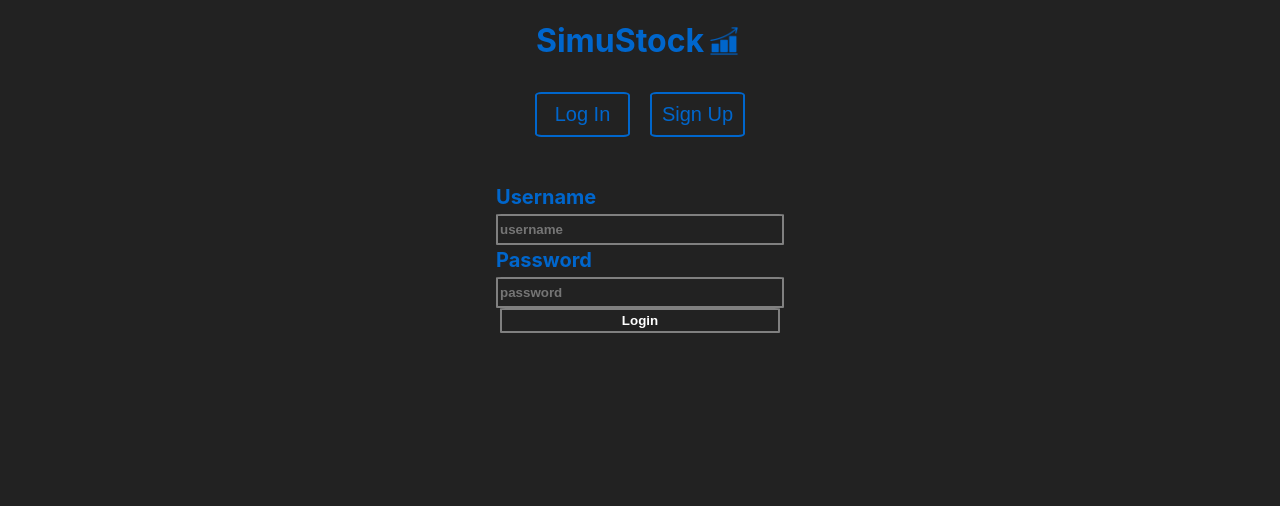
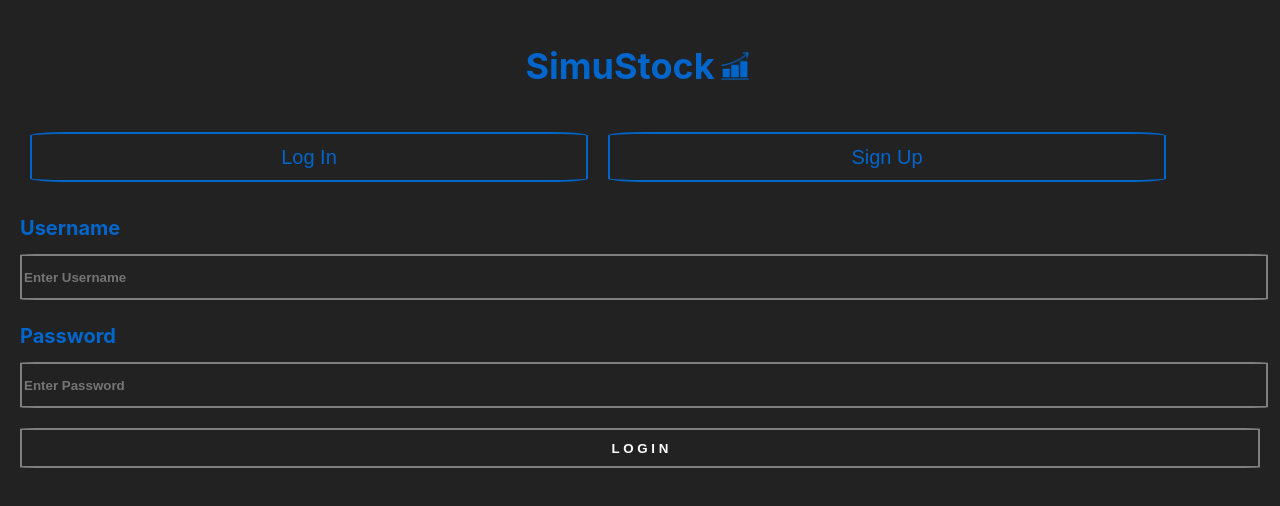
Before and after one commit to Heiner000/project-4-client, a React (Create React App) app: page /login in a window 1280 px wide. Shown: the top 506 px of the page. Built offline with nearby package versions, Linux system fonts and the light colour scheme; no server answers.

Commit message:
updates Login styling

```diff
--- a/src/pages/Login.jsx
+++ b/src/pages/Login.jsx
@@ -2,7 +2,6 @@ import { useState, useEffect } from 'react'
 import axios from 'axios'
 import './styles/login.css'
 import API from '../API'
-
 
 export default function Login() {
 
@@ -11,7 +10,6 @@ export default function Login() {
     const [username, setUsername] = useState('')
     const [userPassword, setUserPassword] = useState('')
     const [zipCode, setZipCode] = useState('')
-
 
     // SIGNUP FUNCTION
     const handleSignup = async (e) => {
@@ -31,7 +29,6 @@ export default function Login() {
 
     }
 
-
     // LOGIN FUNCTION
     const handleLogin = async (e) => {
         e.preventDefault()
@@ -39,9 +36,9 @@ export default function Login() {
             username: username,
             password: userPassword
         }
-        const {data} = await API.post('token/', user,
+        const { data } = await API.post('token/', user,
             {
-            headers: {'Content-Type': 'application/json'}
+                headers: { 'Content-Type': 'application/json' }
             })
         console.log(data)
         localStorage.clear()
@@ -51,7 +48,6 @@ export default function Login() {
         window.location.href = '/homepage'
 
     }
-
 
     // RENDERS LOGIN/SIGNUP FORMS
     const loginClick = () => {
@@ -73,8 +69,6 @@ export default function Login() {
         setLogin(false)
     }
 
-
-
     return (
         <div className='main-landing'>
             <div className='title'>
@@ -83,8 +77,8 @@ export default function Login() {
             </div>
 
             <div className='btn-div'>
-                <button className='login-btn' onClick={() => loginClick()}>Log In</button>
-                <button className='signup-btn' onClick={() => signupClick()}>Sign Up</button>
+                <button className={`login-btn ${login ? 'active-btn' : ''}`} onClick={() => loginClick()}>Log In</button>
+                <button className={`signup-btn ${signup ? 'active-btn' : ''}`} onClick={() => signupClick()}>Sign Up</button>
             </div>
 
             {signup ?
@@ -105,7 +99,7 @@ export default function Login() {
                     <input type='text' name='zipCode'
                         onChange={(e) => setZipCode(e.target.value)} placeholder='Zip Code'></input>
 
-                    <input className='btn' type="submit" value="Signup" />
+                    <input className='btn' type="submit" value="S I G N  U P" />
 
                 </form>
 
@@ -116,14 +110,14 @@ export default function Login() {
                     <label>Username</label>
                     <input type='text' value={username}
                         onChange={(e) => setUsername(e.target.value)}
-                        placeholder='username'></input>
+                        placeholder='Enter Username'></input>
 
                     <label>Password</label>
                     <input type='password' value={userPassword}
                         onChange={(e) => setUserPassword(e.target.value)}
-                        placeholder='password'></input>
+                        placeholder='Enter Password'></input>
 
-                    <input className='btn' type="submit" value='Login' />
+                    <input className='btn' type="submit" value='L O G I N' />
 
                 </form>
             }
--- a/src/pages/Portfolio.jsx
+++ b/src/pages/Portfolio.jsx
@@ -6,6 +6,7 @@ import './styles/portfolio.css'
 export default function Portfolio() {
     const [trades, setTrades] = useState([])
     const [searchTerm, setSearchTerm] = useState('')
+    const [portfolioGain, setPortfolioGain] = useState('')
 
     const token = localStorage.getItem('access')
     const decodedToken = jwtDecode(token)
@@ -20,13 +21,23 @@ export default function Portfolio() {
                 console.log(err)
             }
         }
+        const fetchPortfolioGain = async () => {
+            try {
+                const response = await API.get('user_portfolio_values/', { params: { user_id: userId } })
+                setPortfolioGain(response.data.total_portfolio_gain_percentage)
+            } catch (err) {
+                console.log(err)
+            }
+        }
         fetchTrades()
+        fetchPortfolioGain()
     }, [userId])
 
 
     useEffect(() => {
         console.log('trades: ', trades)
-    }, [trades])
+        console.log('portfolio gain: ', portfolioGain)
+    }, [trades, portfolioGain])
 
     const handleChange = (e) => {
         setSearchTerm(e.target.value.toLowerCase())
@@ -59,8 +70,12 @@ export default function Portfolio() {
         <div>
             <div className="container">
                 <h1>Portfolio History</h1>
+                <h3>Overall Return:
+                { parseFloat(portfolioGain) > 0 ? <span className='winner'>{portfolioGain} gain!</span> : <span className='loser'>{portfolioGain} loss...</span> }</h3>
+                <label htmlFor='searchTrades' value="search Trades" />
                 <input
                     type='text'
+                    id='searchTrades'
                     placeholder='Search trades...'
                     value={searchTerm}
                     onChange={handleChange}
--- a/src/pages/styles/login.css
+++ b/src/pages/styles/login.css
@@ -1,6 +1,8 @@
 body{
     background-color: #222222;
+    font-size: 18px; /* Increase the base font size */
 }
+
 .main-landing {
     display: flex;
     flex-direction: column;
@@ -8,57 +10,70 @@ body{
     justify-content: center;
     text-align: center;
     color: #0066cc;
+    padding: 20px;
 }
+
 .form-container {
     display: flex;
     flex-direction: column;
     align-items: flex-start;
+    width: 100%;
 }
+
 .btn-div {
-    padding-bottom: 35px;
+    padding-bottom: 20px;
+    width: 100%;
+    display: flex;
 }
+
 .btn-div button{
     margin: 10px;
-    height: 45px;
-    width: 95px;
+    height: 50px;
+    width: 45%;
     font-size: 20px;
 }
+
 .form-container input{
-    height: 25px;
-    width: 280px;
+    height: 40px;
+    width: 100%;
     background-color: transparent;
     border: 2px solid grey;
     border-radius: 2%;
     color: white;
     font-weight: bold;
-    margin: 0 auto;
+    margin-bottom: 20px;
+}
 
-}
 .form-container label{
     padding-bottom: 4.5px;
     padding-top: 3.5px;
     font-weight: bold;
     font-size: 20px;
+    margin-bottom: 10px;
 }
+
 .logo{
     height: 30px;
     width: 30px;
     padding: 5px;
 }
+
 .title{
     display: flex;
     flex-direction: row;
     align-items: center;
+    margin-bottom: 10px;
 }
-.login-btn {
+
+.login-btn, .signup-btn {
     background-color: transparent;
     border: 2px solid #0066cc;
     color: #0066cc;
     border-radius: 7%;
+    padding: 10px 20px;
 }
-.signup-btn {
-    background-color: transparent;
-    border: 2px solid #0066cc;
-    color: #0066cc;
-    border-radius: 7%;
+
+.active-btn {
+    background-color: #0066cc;
+    color: white;
 }
--- a/src/pages/styles/portfolio.css
+++ b/src/pages/styles/portfolio.css
@@ -44,3 +44,13 @@
 .date {
     font-size: .75rem;
 }
+
+.winner {
+    color: #00cc66;
+    padding-left: 5px;
+}
+
+.loser {
+    color: #ff4d4d;
+    padding-left: 5px;
+}
```
Lines whose indentation alone changed are shown as unchanged.
